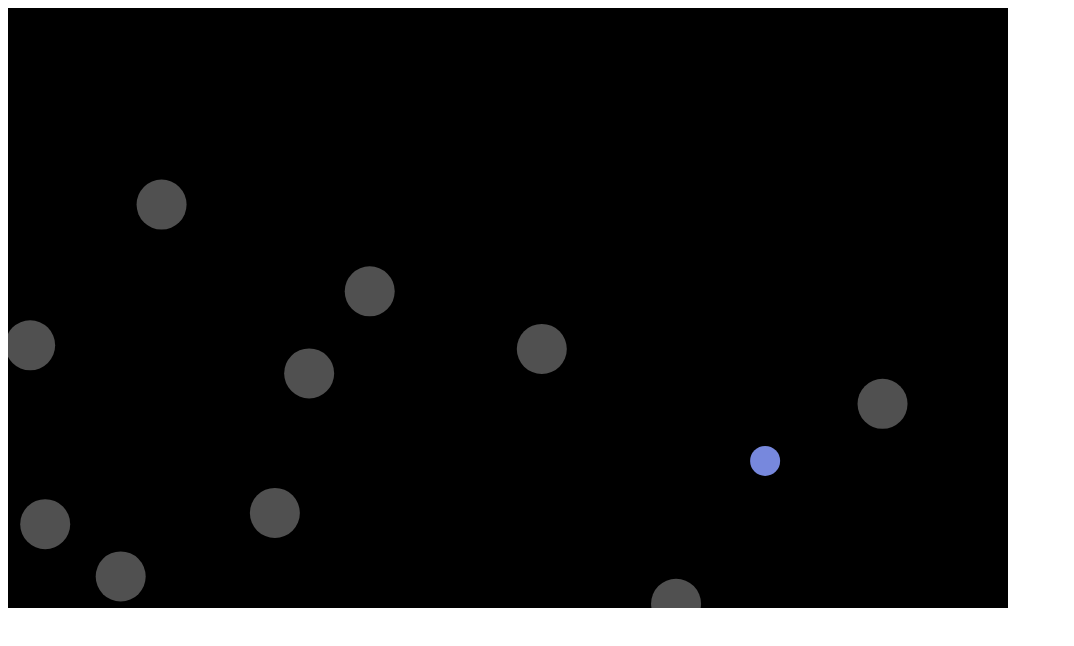
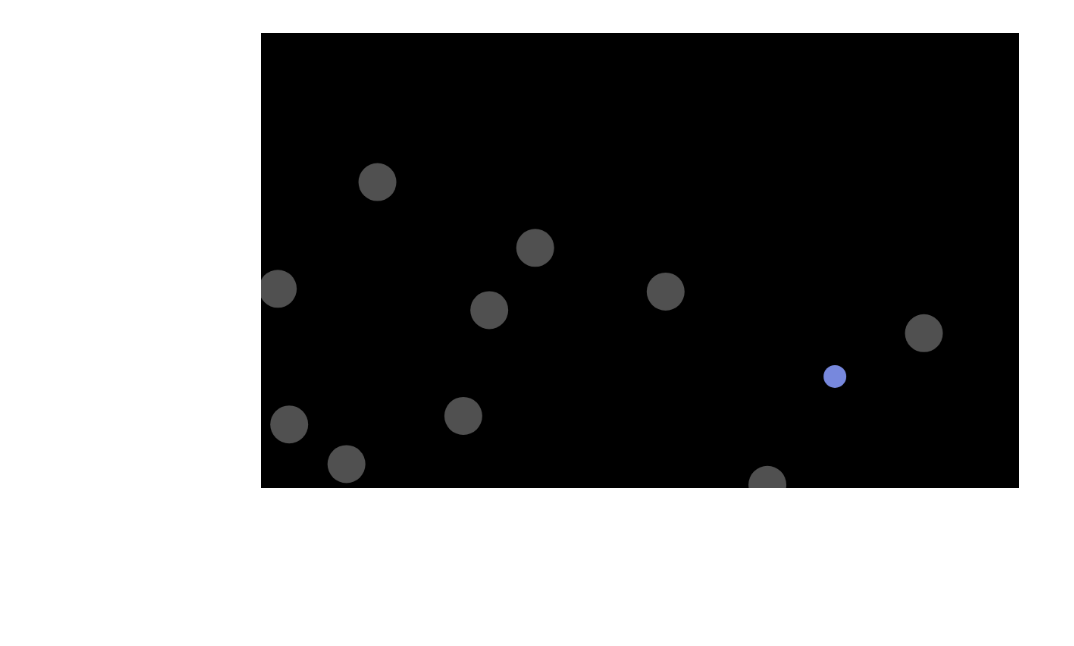
Before and after one commit to TimDommett/Tims-asteroids, a plain HTML site: page dist/index.html in a window 1280 px wide. Shown: the whole page, without its empty margins (0-1074 px from the left). Drawn offline with Linux system fonts and the light colour scheme.

Commit message:
added css styling

```diff
--- /dev/null
+++ b/assets/reset.css
@@ -0,0 +1,5 @@
+body > canvas {
+  width: 60%;
+  padding-left: 20%;
+  padding-top: 2%;
+}
--- a/dist/index.html
+++ b/dist/index.html
@@ -1,6 +1,8 @@
 <html>
+
   <head>
     <title>Asteroids</title>
+    <link rel="stylesheet" type="text/css" href="../assets/reset.css">
   </head>
 
   <body>
```
Also changed, not shown: 1 other file.
